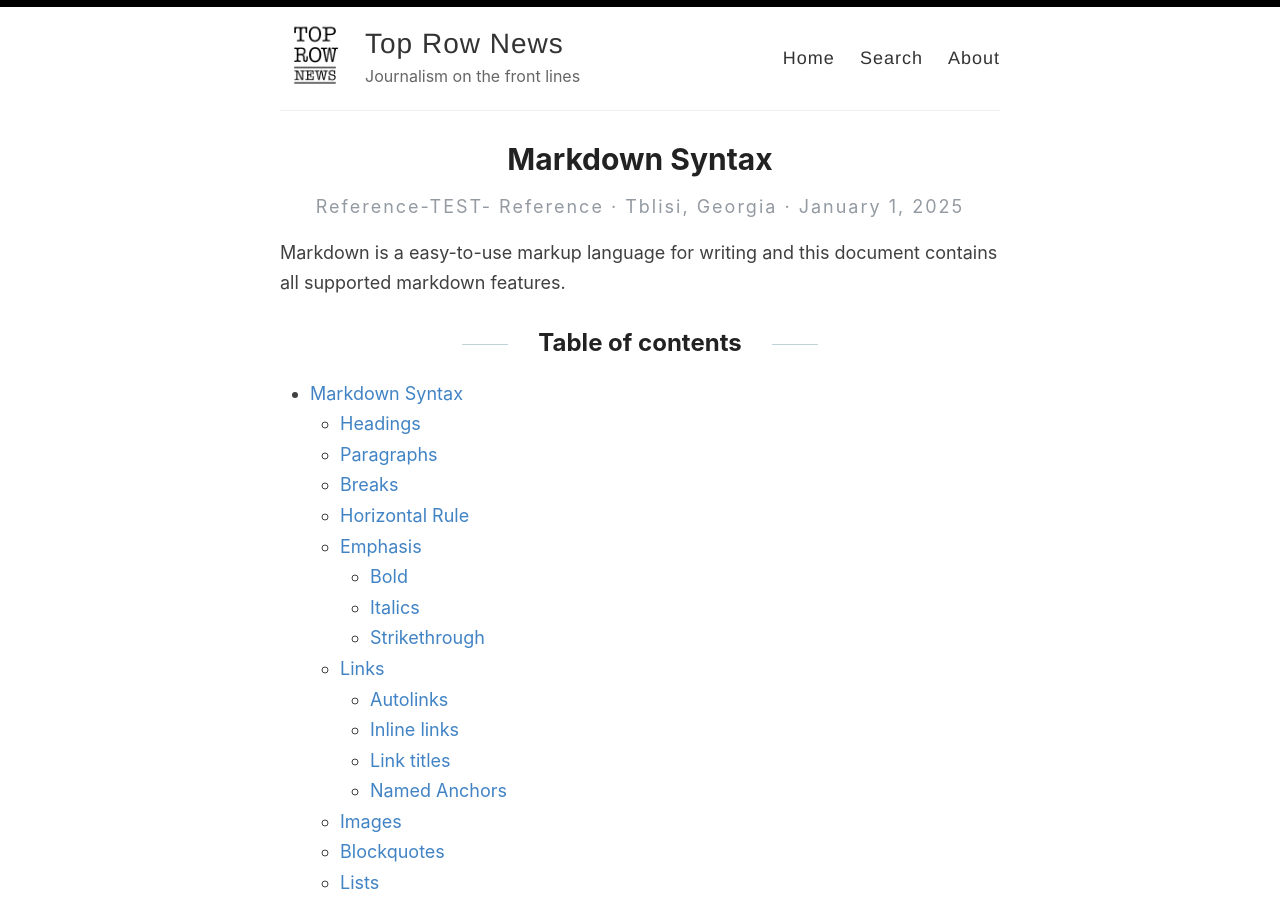
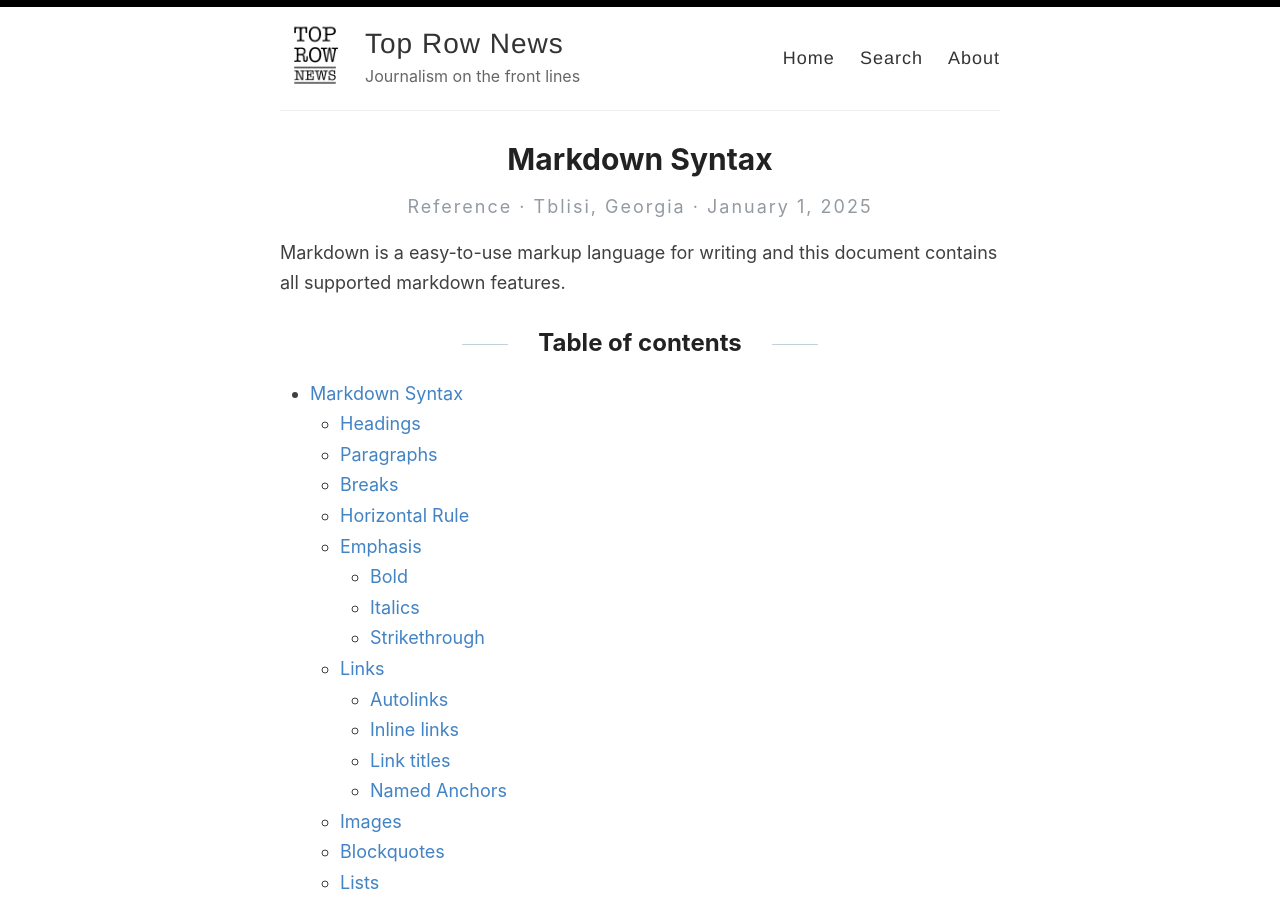
Before and after one commit to artifoxel/artifoxel.github.io, a Jekyll site: the page built from _posts/2025-01-01-MARKDOWN_SYNTAX.md, in a window 1280 px wide and 900 px high. Built offline with Jekyll 4.4.1, drawn with Linux system fonts in a browser that asks for light colours.

Commit message:
page.author

```diff
--- a/_layouts/post.html
+++ b/_layouts/post.html
@@ -6,11 +6,7 @@
   <h1>{{ page.title }}</h1>
 
   <div>
-    <p class="author_title">{{ page.author }}-TEST-{% if page.author %}
-  {{ page.author }}
-{% else %}
-  {{ site.author }}
-{% endif %} · {% if page.location %}{{ page.location }} · {% endif %}{{ page.date | date: "%B %e, %Y" }}</p>
+    <p class="author_title">{% if page.author %}{{ page.author }}{% else %}{{ site.author }}{% endif %} · {% if page.location %}{{ page.location }} · {% endif %}{{ page.date | date: "%B %e, %Y" }}</p>
     {% if page.last_modified_at %}
     <p class="author_title" datetime="{{ page.last_modified_at | date_to_xmlschema }}">(Updated: {{ page.last_modified_at | date: "%b %-d, %Y" }})</p>
     {% endif %}
```
